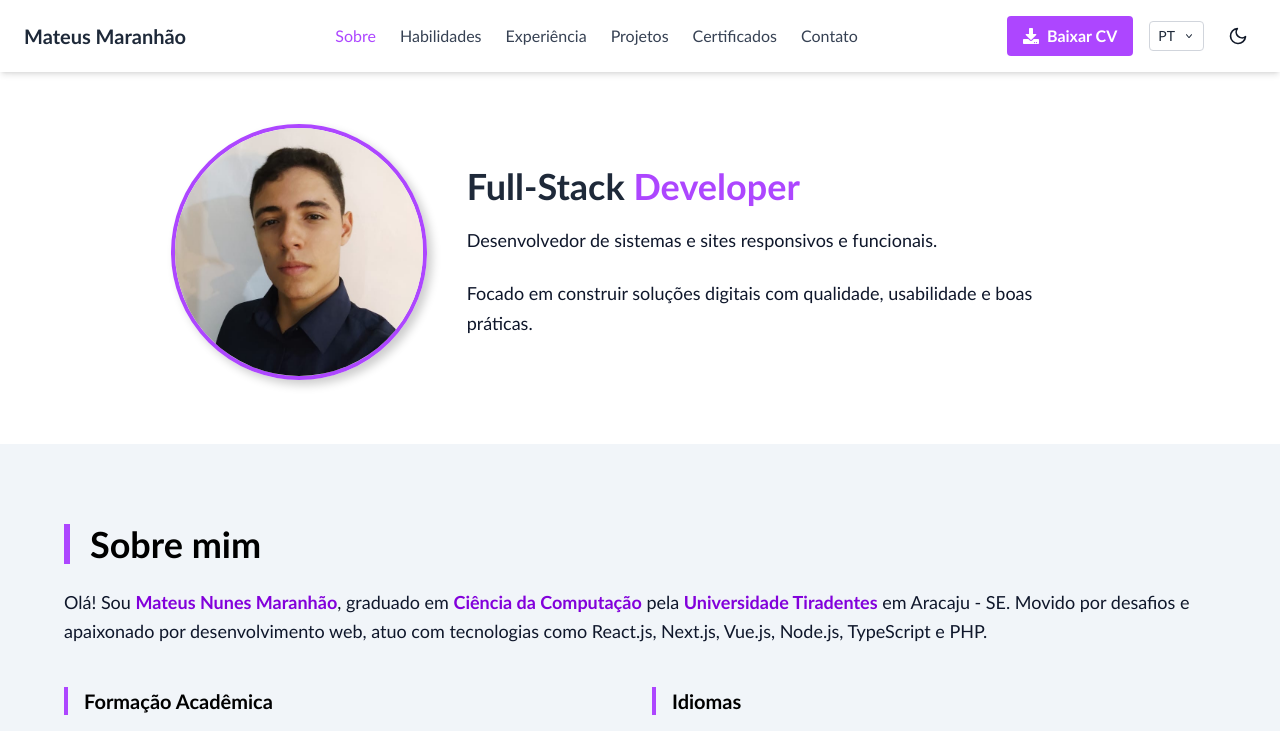
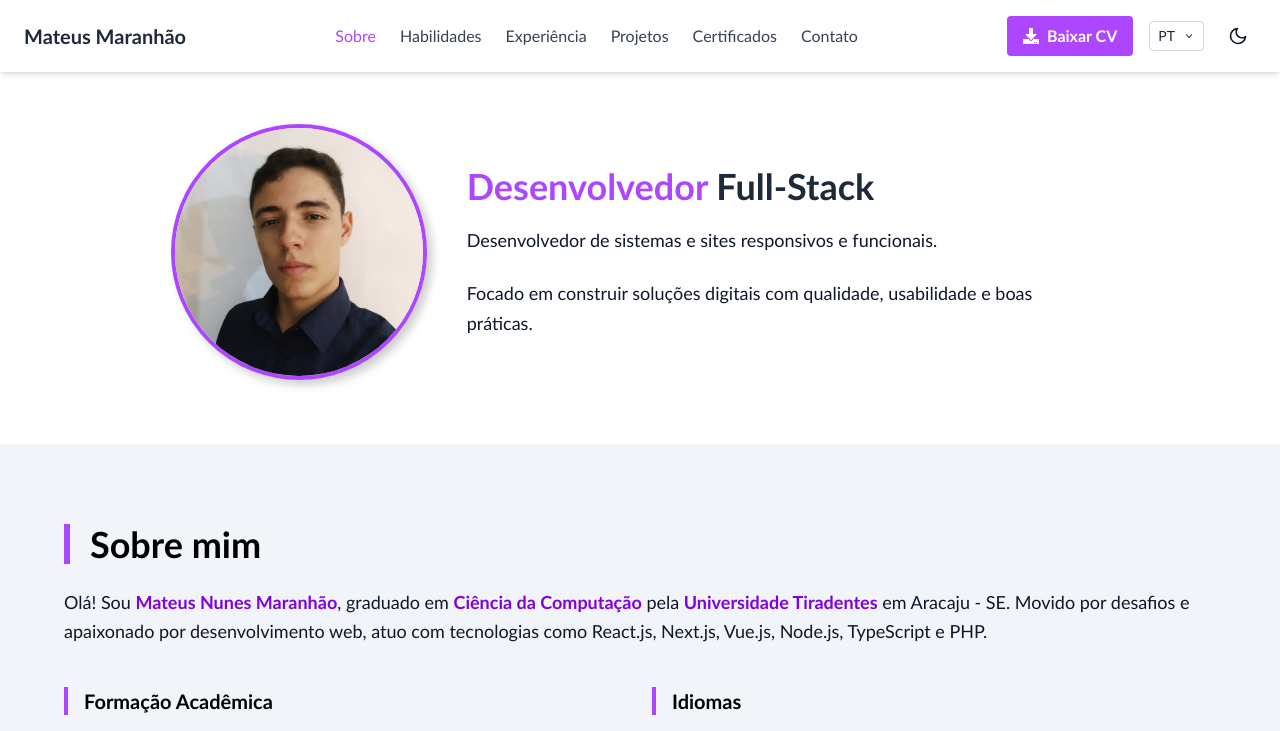
Before and after one commit to mateusmaranhao12/portfolio-v2, a Next.js app: page / in a window 1280 px wide. Shown: the top 731 px of the page. Built offline with nearby package versions, Linux system fonts and the light colour scheme.

Commit message:
update me in translate

```diff
--- a/src/app/modules/Me.tsx
+++ b/src/app/modules/Me.tsx
@@ -3,20 +3,23 @@ import TextBlock from "@/components/Common/TextBlock";
 import ProfileSection from "@/components/Me/ProfileSection";
 import TituloPrincipal from "@/components/Me/TituloPrincipal";
 import Descricao from "@/components/Sobre/Descricao";
+import { translations, getInitialLang, Lang } from "@/app/translate/tradutor";
 
-export default function Me() {
+export default function Me({ lang }: { lang?: Lang }) {
 
-    const paragrafos =
-        [
-            `Desenvolvedor de sistemas e sites responsivos e funcionais.`,
-            `Focado em construir soluções digitais com qualidade, usabilidade e boas práticas.`
-        ]
+  const currentLang = lang ?? getInitialLang();
+  const t = translations[currentLang as Lang] as any;
+
+  const paragrafos = [
+    `${t.me_paragrafo_1}`,
+    `${t.me_paragrafo_2}`,
+  ];
 
   return (
     <SectionMeWrapper>
       <ProfileSection />
       <TextBlock>
-                <TituloPrincipal />
+        <TituloPrincipal lang={currentLang} />
         <Descricao paragrafos={paragrafos} />
       </TextBlock>
     </SectionMeWrapper>
--- a/src/app/page.tsx
+++ b/src/app/page.tsx
@@ -1,18 +1,23 @@
+"use client";
+import { useState } from "react";
+import Contato from "@/app/modules/Contato";
 import Sobre from "@/app/modules/Sobre";
 import Navbar from "@/components/Header/Navbar";
+import Certificados from "./modules/Certificados";
+import Experiencia from "./modules/Experiencia";
+import Footer from "./modules/Footer";
 import Habilidades from "./modules/Habilidades";
+import Me from "./modules/Me";
 import Projetos from "./modules/Projetos";
-import Experiencia from "./modules/Experiencia";
-import Certificados from "./modules/Certificados";
-import Contato from "@/app/modules/Contato";
-import Me from "./modules/Me";
-import Footer from "./modules/Footer";
+import { Lang, getInitialLang } from "@/app/translate/tradutor";
 
 export default function Home() {
+  const [lang, setLang] = useState<Lang>(() => getInitialLang());
+
   return (
     <div>
-      <Navbar />
-      <Me />
+      <Navbar lang={lang} setLang={setLang} />
+      <Me lang={lang} />
       <Sobre />
       <Habilidades />
       <Experiencia />
--- a/src/app/translate/tradutor.ts
+++ b/src/app/translate/tradutor.ts
@@ -21,7 +21,6 @@ export function getInitialLang(): Lang {
 export function persistLang(lang: Lang): void {
 	try {
 		localStorage.setItem(LANG_STORAGE_KEY, lang);
-        console.log(`Idioma persistido: ${lang}`);
 	} catch {}
 }
 
@@ -41,6 +40,7 @@ export function getLanguageOptionClasses(isDark: boolean | null): string {
 // traduções compartilhadas da aplicação
 export const translations = {
   pt: {
+	//navbar
     sobre: "Sobre",
     habilidades: "Habilidades",
     experiencia: "Experiência",
@@ -48,13 +48,25 @@ export const translations = {
     certificados: "Certificados",
     contato: "Contato",
     download: "Baixar CV",
+
     // theme labels
     theme_light: "Tema claro",
     theme_dark: "Tema escuro",
     activate_light: "Ativar tema claro",
     activate_dark: "Ativar tema escuro",
+
+	//section me
+	me_paragrafo_1: "Desenvolvedor de sistemas e sites responsivos e funcionais.",
+	me_paragrafo_2: "Focado em construir soluções digitais com qualidade, usabilidade e boas práticas.",
+    // title
+    title_part1: "Desenvolvedor",
+    title_part2: "Full-Stack",
+
+	// qual parte destacar: 'first' ou 'second'
+    title_highlight: "first",
   },
   en: {
+	//navbar
     sobre: "About",
     habilidades: "Skills",
     experiencia: "Experience",
@@ -62,10 +74,20 @@ export const translations = {
     certificados: "Certificates",
     contato: "Contact",
     download: "Download CV",
+
     // theme labels
     theme_light: "Light theme",
     theme_dark: "Dark theme",
     activate_light: "Activate light theme",
     activate_dark: "Activate dark theme",
+
+    //section me
+    me_paragrafo_1: "Developer of responsive and functional systems and websites.",
+    me_paragrafo_2: "Focused on building digital solutions with quality, usability, and best practices.",
+    // title
+    title_part1: "Full-Stack",
+    title_part2: "Developer",
+    // which part to highlight: 'first' or 'second'
+    title_highlight: "second",
   },
 } as const;
--- a/src/components/Common/LanguageSelect.tsx
+++ b/src/components/Common/LanguageSelect.tsx
@@ -13,8 +13,10 @@ import {
 
 export default function LanguageSelect({
   onChange,
+  value,
 }: {
   onChange?: (lang: Lang) => void;
+  value?: Lang;
 }) {
 
   //tema selecionado
@@ -22,7 +24,7 @@ export default function LanguageSelect({
 
   //estado do idioma selecionado e controle de abertura do menu
   // iniciar com um valor estável para evitar mismatches durante SSR
-  const [lang, setLang] = useState<Lang>("pt");
+  const [lang, setLang] = useState<Lang>(() => getInitialLang());
   const [open, setOpen] = useState(false);
   const ref = useRef<HTMLDivElement | null>(null);
   const [hydrated, setHydrated] = useState(false);
@@ -43,6 +45,13 @@ export default function LanguageSelect({
     persistLang(lang);
     onChange?.(lang);
   }, [lang, onChange, hydrated]);
+
+  // sincroniza quando o valor controlado mudar
+  useEffect(() => {
+    if (!value) return;
+    if (value === lang) return;
+    setLang(value);
+  }, [value]);
 
   //efeito para fechar o menu ao clicar fora do componente
   useEffect(() => {
--- a/src/components/Header/Navbar.tsx
+++ b/src/components/Header/Navbar.tsx
@@ -6,12 +6,20 @@ import DownloadCVButton from "../Common/DownloadButton";
 import ThemeIcon from "../theme/ThemeIcon";
 import LanguageSelect from "../Common/LanguageSelect";
 import { useTheme } from "../theme/theme";
-import { Lang, translations } from "@/app/translate/tradutor";
+import { Lang, translations, getInitialLang } from "@/app/translate/tradutor";
 
-export default function Navbar() {
+type NavbarProps = {
+  lang?: Lang;
+  setLang?: (l: Lang) => void;
+};
 
-  const [lang, setLang] = useState<Lang>("pt");
-  const t = translations[lang];
+export default function Navbar({ lang: langProp, setLang: setLangProp }: NavbarProps) {
+
+  const [internalLang, setInternalLang] = useState<Lang>(() => getInitialLang());
+
+  const currentLang = langProp ?? internalLang;
+  const setLang = setLangProp ?? setInternalLang;
+  const t = translations[currentLang];
 
   //estado para controle do menu mobile e seção ativa
   const [isOpen, setIsOpen] = useState(false);
@@ -86,8 +94,8 @@ export default function Navbar() {
 
         {/* Botao mobile + ThemeIcon ao lado + LanguageSelect */}
         <div className="hidden max-[1024px]:flex items-center gap-2">
-          <ThemeIcon lang={lang} />
-          <LanguageSelect onChange={(l) => setLang(l)} />
+          <ThemeIcon lang={currentLang} />
+          <LanguageSelect value={currentLang} onChange={(l) => setLang(l)} />
           <button
             className={`text-2xl ${dark ? "text-white" : "text-gray-800"}`}
             onClick={() => setIsOpen(!isOpen)}
@@ -137,8 +145,8 @@ export default function Navbar() {
 
         <div className="hidden min-[1025px]:flex items-center gap-4">
           <DownloadCVButton label={t.download} />
-          <LanguageSelect onChange={(l) => setLang(l)} />
-          <ThemeIcon lang={lang} />
+          <LanguageSelect value={currentLang} onChange={(l) => setLang(l)} />
+          <ThemeIcon lang={currentLang} />
         </div>
       </div>
 
--- a/src/components/Me/TituloPrincipal.tsx
+++ b/src/components/Me/TituloPrincipal.tsx
@@ -2,16 +2,42 @@
 
 import RevealText from "../Common/RevealText"
 import { useTheme } from "../theme/theme"
+import { translations, getInitialLang, Lang } from '@/app/translate/tradutor'
 
-export default function TituloPrincipal() {
+type Props = { lang?: Lang }
+
+export default function TituloPrincipal({ lang }: Props) {
     const { isDark } = useTheme();
 
     return (
-        <h1 className="text-4xl font-bold mb-5">
-            <RevealText text="Full-Stack" perChar={0.03} delay={0.6} />{" "}
-            <span className={isDark ? "text-yellow-500" : "text-purple-500"}>
-                <RevealText text="Developer" perChar={0.03} delay={0.8} />{" "}
-            </span>
+        <TranslatedTitle lang={lang} isDark={isDark} />
+    )
+}
+
+function TranslatedTitle({ lang, isDark }: { lang?: Lang; isDark: boolean | null }) {
+    const currentLang = lang ?? getInitialLang();
+    const t = translations[currentLang as Lang] as any;
+
+    // decide qual parte do título deve ser destacada com base na tradução
+    const highlight = t.title_highlight as "first" | "second";
+
+    return (
+        <h1 key={currentLang} className="text-4xl font-bold mb-5">
+            {highlight === "first" ? (
+                <>
+                    <span className={isDark ? "text-yellow-500" : "text-purple-500"}>
+                        <RevealText text={t.title_part1} perChar={0.03} delay={0.6} />{" "}
+                    </span>
+                    <RevealText text={t.title_part2} perChar={0.03} delay={0.8} />{" "}
+                </>
+            ) : (
+                <>
+                    <RevealText text={t.title_part1} perChar={0.03} delay={0.6} />{" "}
+                    <span className={isDark ? "text-yellow-500" : "text-purple-500"}>
+                        <RevealText text={t.title_part2} perChar={0.03} delay={0.8} />{" "}
+                    </span>
+                </>
+            )}
         </h1>
     )
 }
```
Lines whose indentation alone changed are shown as unchanged.
